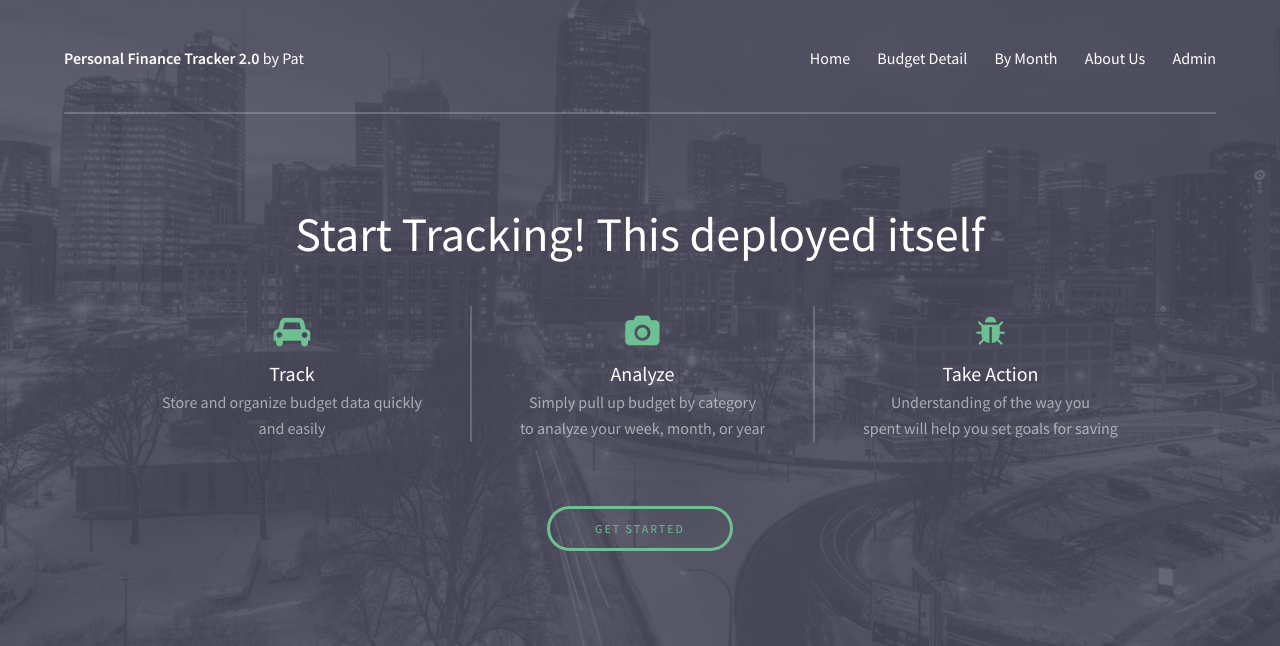
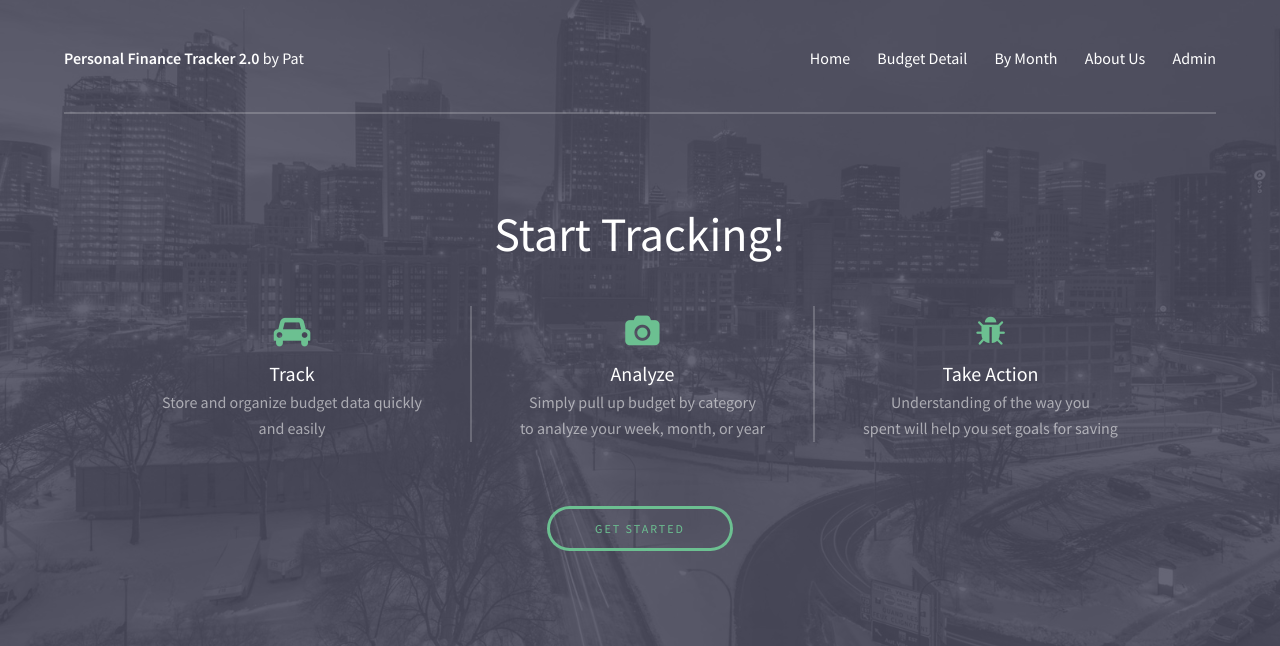
Before and after one commit to pnadolny13/BudgetDjangoApp, a Django app: page / in a window 1280 px wide. Shown: the top 646 px of the page. Run offline with Django 3.2, Linux system fonts and the light colour scheme.

Commit message:
Update index.html

```diff
--- a/firstsite/Budget/templates/Budget/index.html
+++ b/firstsite/Budget/templates/Budget/index.html
@@ -34,7 +34,7 @@ This is the home page template
 			<section id="banner">
 				<div class="inner">
 					<header>
-						<h1>Start Tracking! This deployed itself</h1>
+						<h1>Start Tracking!</h1>
 					</header>
 
 					<div class="flex ">
```
